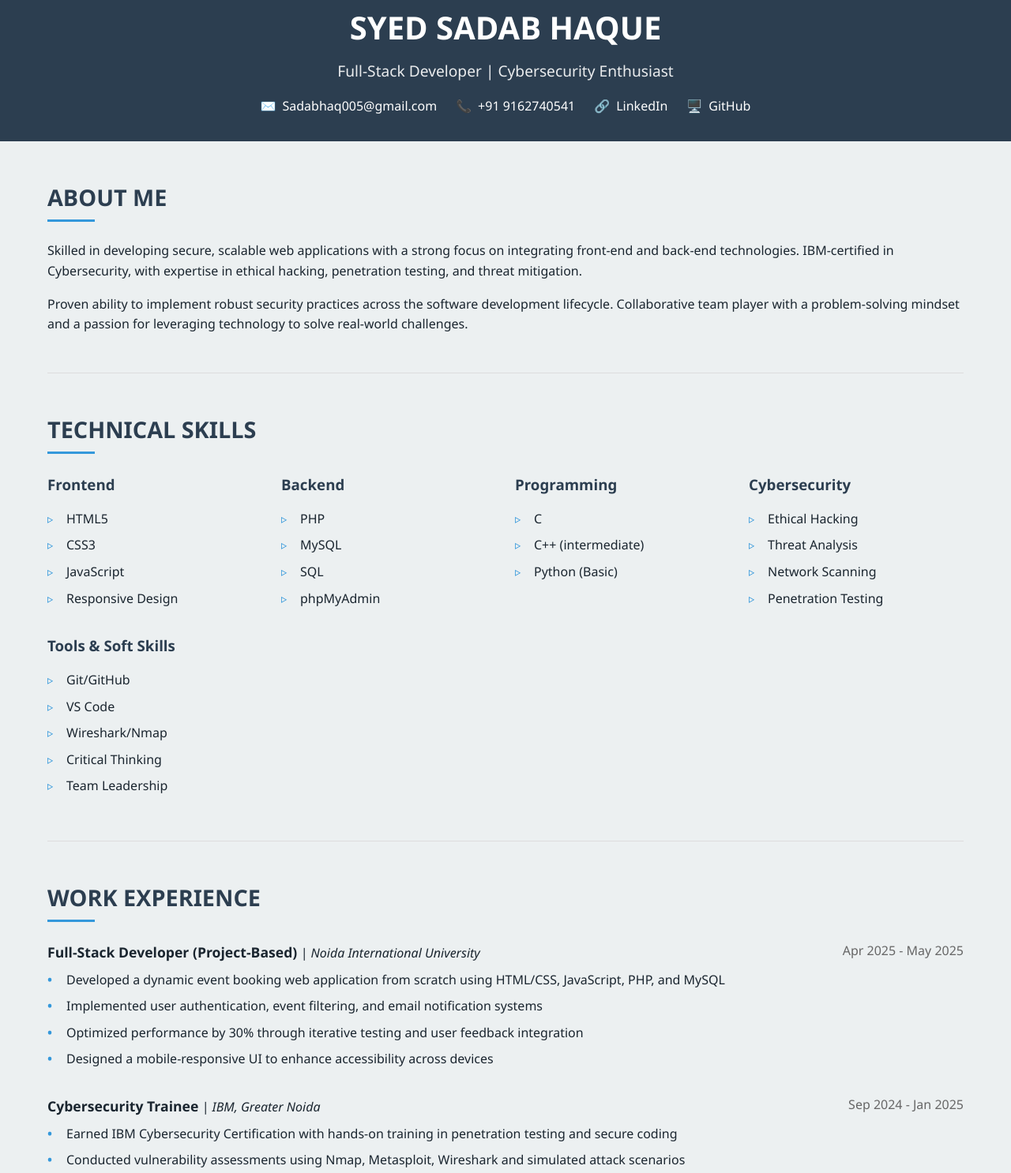
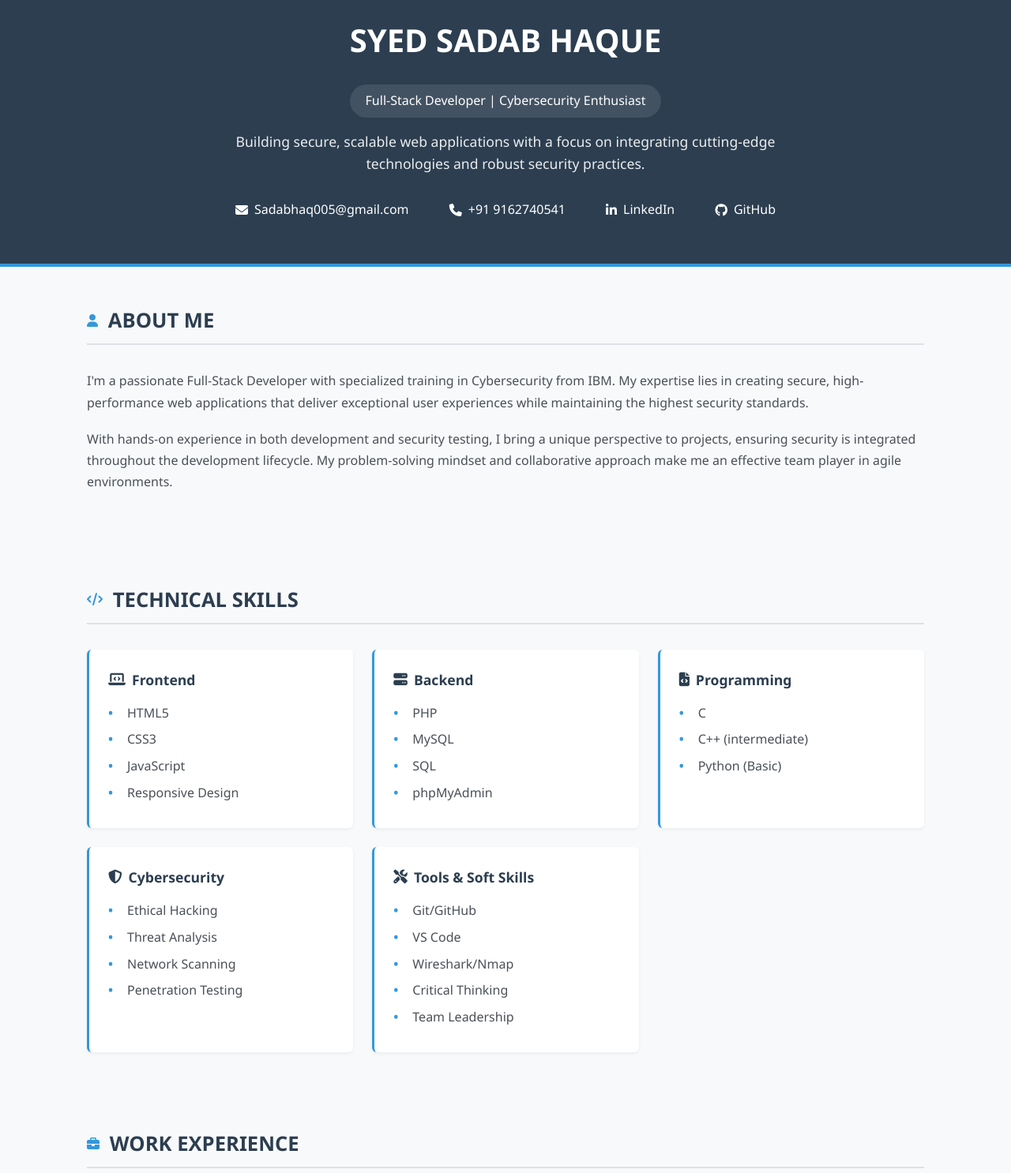
Before and after one commit to Sadabhaq/port, a plain HTML site: page index.html in a window 1280 px wide. Shown: the part 29-1515 px from the top of the page at 79% size. Drawn offline with Linux system fonts and the light colour scheme.

Commit message:
Update index.html

```diff
--- a/index.html
+++ b/index.html
@@ -4,30 +4,35 @@
     <meta charset="UTF-8">
     <meta name="viewport" content="width=device-width, initial-scale=1.0">
     <title>Syed Sadab Haque | Full-Stack Developer & Cybersecurity Specialist</title>
+    <link rel="stylesheet" href="https://cdnjs.cloudflare.com/ajax/libs/font-awesome/6.4.0/css/all.min.css">
     <style>
         :root {
             --primary: #2c3e50;
-            --secondary: #3498db;
-            --light: #ecf0f1;
-            --dark: #1a252f;
-            --success: #2ecc71;
+            --primary-light: #3d566e;
+            --accent: #3498db;
+            --accent-light: #5dade2;
+            --light: #f8f9fa;
+            --light-gray: #e9ecef;
+            --medium-gray: #dee2e6;
+            --dark: #212529;
+            --text: #495057;
         }
 
         * {
             margin: 0;
             padding: 0;
             box-sizing: border-box;
-            font-family: 'Segoe UI', Tahoma, Geneva, Verdana, sans-serif;
+            font-family: 'Segoe UI', Roboto, Oxygen, Ubuntu, Cantarell, 'Open Sans', sans-serif;
         }
 
         body {
             line-height: 1.6;
-            color: var(--dark);
+            color: var(--text);
             background-color: var(--light);
         }
 
         .container {
-            max-width: 1200px;
+            max-width: 1100px;
             margin: 0 auto;
             padding: 0 20px;
         }
@@ -35,17 +40,32 @@
         header {
             background-color: var(--primary);
             color: white;
-            padding: 2rem 0;
+            padding: 3rem 0;
             text-align: center;
+            border-bottom: 4px solid var(--accent);
         }
 
         header h1 {
             font-size: 2.5rem;
             margin-bottom: 0.5rem;
+            font-weight: 600;
+        }
+
+        .tagline {
+            display: inline-block;
+            padding: 0.5rem 1.2rem;
+            background-color: rgba(255, 255, 255, 0.1);
+            border-radius: 50px;
+            margin: 1rem 0;
+            font-size: 1rem;
+            font-weight: 500;
+            color: white;
         }
 
         header p {
-            font-size: 1.2rem;
+            font-size: 1.1rem;
+            max-width: 700px;
+            margin: 0 auto;
             opacity: 0.9;
         }
 
@@ -53,8 +73,8 @@
             display: flex;
             justify-content: center;
             flex-wrap: wrap;
-            gap: 1.5rem;
-            margin-top: 1rem;
+            gap: 1.2rem;
+            margin-top: 1.5rem;
         }
 
         .contact-info a {
@@ -63,59 +83,67 @@
             display: flex;
             align-items: center;
             gap: 0.5rem;
+            padding: 0.5rem 1rem;
+            border-radius: 4px;
+            transition: all 0.2s ease;
         }
 
         .contact-info a:hover {
-            color: var(--secondary);
+            background-color: rgba(255, 255, 255, 0.1);
         }
 
         section {
             padding: 3rem 0;
-            border-bottom: 1px solid #ddd;
         }
 
-        section:last-child {
-            border-bottom: none;
+        .section-header {
+            margin-bottom: 2rem;
+            padding-bottom: 0.5rem;
+            border-bottom: 2px solid var(--medium-gray);
+            display: flex;
+            align-items: center;
         }
 
-        h2 {
+        .section-header h2 {
             color: var(--primary);
-            margin-bottom: 1.5rem;
-            font-size: 1.8rem;
-            position: relative;
-            padding-bottom: 0.5rem;
+            font-size: 1.6rem;
+            font-weight: 600;
         }
 
-        h2::after {
-            content: '';
-            position: absolute;
-            bottom: 0;
-            left: 0;
-            width: 60px;
-            height: 3px;
-            background-color: var(--secondary);
+        .section-header .icon {
+            margin-right: 0.8rem;
+            color: var(--accent);
         }
 
         .about-content {
-            display: flex;
-            flex-direction: column;
-            gap: 1rem;
+            line-height: 1.7;
+        }
+
+        .about-content p {
+            margin-bottom: 1.2rem;
         }
 
         .skills-container {
-            display: flex;
-            flex-wrap: wrap;
+            display: grid;
+            grid-template-columns: repeat(auto-fill, minmax(250px, 1fr));
             gap: 1.5rem;
         }
 
         .skill-category {
-            flex: 1;
-            min-width: 250px;
+            background-color: white;
+            border-radius: 6px;
+            padding: 1.5rem;
+            box-shadow: 0 2px 4px rgba(0, 0, 0, 0.05);
+            border-left: 3px solid var(--accent);
         }
 
         .skill-category h3 {
+            color: var(--primary);
             margin-bottom: 1rem;
-            color: var(--primary);
+            font-size: 1.1rem;
+            display: flex;
+            align-items: center;
+            gap: 0.5rem;
         }
 
         .skill-list {
@@ -129,59 +157,115 @@
         }
 
         .skill-list li::before {
-            content: '▹';
+            content: '•';
             position: absolute;
             left: 0;
-            color: var(--secondary);
+            color: var(--accent);
+            font-weight: bold;
         }
 
         .experience-item, .education-item {
             margin-bottom: 2rem;
+            background-color: white;
+            border-radius: 6px;
+            padding: 1.5rem;
+            box-shadow: 0 2px 4px rgba(0, 0, 0, 0.05);
+            border-top: 3px solid var(--light-gray);
+        }
+
+        .experience-item:hover, .education-item:hover {
+            border-top-color: var(--accent);
         }
 
         .experience-header, .education-header {
             display: flex;
             justify-content: space-between;
-            margin-bottom: 0.5rem;
+            margin-bottom: 0.8rem;
             flex-wrap: wrap;
+            gap: 0.5rem;
         }
 
         .experience-title, .education-title {
-            font-weight: bold;
-            font-size: 1.1rem;
+            font-weight: 600;
+            color: var(--primary);
         }
 
         .experience-company, .education-institution {
-            font-style: italic;
+            color: var(--accent);
         }
 
         .experience-date, .education-date {
-            color: #666;
+            color: var(--text);
+            font-size: 0.9rem;
+            background-color: var(--light-gray);
+            padding: 0.2rem 0.8rem;
+            border-radius: 4px;
         }
 
         .experience-details, .education-details {
             list-style-type: none;
+            margin-top: 1rem;
         }
 
         .experience-details li, .education-details li {
-            margin-bottom: 0.5rem;
+            margin-bottom: 0.6rem;
             position: relative;
             padding-left: 1.5rem;
         }
 
         .experience-details li::before, .education-details li::before {
-            content: '•';
+            content: '›';
             position: absolute;
             left: 0;
-            color: var(--secondary);
-            font-weight: bold;
+            color: var(--accent);
+        }
+
+        .additional-details {
+            display: grid;
+            grid-template-columns: repeat(auto-fill, minmax(300px, 1fr));
+            gap: 1.5rem;
+        }
+
+        .detail-card {
+            background-color: white;
+            border-radius: 6px;
+            padding: 1.5rem;
+            box-shadow: 0 2px 4px rgba(0, 0, 0, 0.05);
+            border: 1px solid var(--light-gray);
+        }
+
+        .detail-card h3 {
+            color: var(--primary);
+            margin-bottom: 1rem;
+            font-size: 1.1rem;
+            display: flex;
+            align-items: center;
+            gap: 0.5rem;
         }
 
         footer {
             background-color: var(--primary);
             color: white;
             text-align: center;
-            padding: 1.5rem 0;
+            padding: 2rem 0;
+            margin-top: 2rem;
+        }
+
+        .social-links {
+            display: flex;
+            justify-content: center;
+            gap: 1.5rem;
+            margin-bottom: 1rem;
+        }
+
+        .social-links a {
+            color: white;
+            font-size: 1.2rem;
+            transition: color 0.2s ease;
+        }
+
+        .social-links a:hover {
+            color: var(--accent-light);
         }
 
         @media (max-width: 768px) {
@@ -189,9 +273,14 @@
                 font-size: 2rem;
             }
 
-            .experience-header, .education-header {
+            .contact-info {
                 flex-direction: column;
-                gap: 0.3rem;
+                align-items: center;
+                gap: 0.8rem;
+            }
+
+            .skills-container, .additional-details {
+                grid-template-columns: 1fr;
             }
         }
     </style>
@@ -200,19 +289,22 @@
     <header>
         <div class="container">
             <h1>SYED SADAB HAQUE</h1>
-            <p>Full-Stack Developer | Cybersecurity Enthusiast</p>
+            <div class="tagline">
+                Full-Stack Developer | Cybersecurity Enthusiast
+            </div>
+            <p>Building secure, scalable web applications with a focus on integrating cutting-edge technologies and robust security practices.</p>
             <div class="contact-info">
                 <a href="mailto:Sadabhaq005@gmail.com">
-                    <span>✉️</span> Sadabhaq005@gmail.com
+                    <i class="fas fa-envelope"></i> Sadabhaq005@gmail.com
                 </a>
                 <a href="tel:+919162740541">
-                    <span>📞</span> +91 9162740541
+                    <i class="fas fa-phone"></i> +91 9162740541
                 </a>
                 <a href="https://linkedin.com/in/syed-sadab-haque-5a086b333" target="_blank">
-                    <span>🔗</span> LinkedIn
+                    <i class="fab fa-linkedin-in"></i> LinkedIn
                 </a>
                 <a href="https://github.com/Sadabhaq" target="_blank">
-                    <span>🖥️</span> GitHub
+                    <i class="fab fa-github"></i> GitHub
                 </a>
             </div>
         </div>
@@ -220,18 +312,28 @@
 
     <main class="container">
         <section id="about">
-            <h2>ABOUT ME</h2>
+            <div class="section-header">
+                <div class="icon">
+                    <i class="fas fa-user"></i>
+                </div>
+                <h2>ABOUT ME</h2>
+            </div>
             <div class="about-content">
-                <p>Skilled in developing secure, scalable web applications with a strong focus on integrating front-end and back-end technologies. IBM-certified in Cybersecurity, with expertise in ethical hacking, penetration testing, and threat mitigation.</p>
-                <p>Proven ability to implement robust security practices across the software development lifecycle. Collaborative team player with a problem-solving mindset and a passion for leveraging technology to solve real-world challenges.</p>
+                <p>I'm a passionate Full-Stack Developer with specialized training in Cybersecurity from IBM. My expertise lies in creating secure, high-performance web applications that deliver exceptional user experiences while maintaining the highest security standards.</p>
+                <p>With hands-on experience in both development and security testing, I bring a unique perspective to projects, ensuring security is integrated throughout the development lifecycle. My problem-solving mindset and collaborative approach make me an effective team player in agile environments.</p>
             </div>
         </section>
 
         <section id="skills">
-            <h2>TECHNICAL SKILLS</h2>
+            <div class="section-header">
+                <div class="icon">
+                    <i class="fas fa-code"></i>
+                </div>
+                <h2>TECHNICAL SKILLS</h2>
+            </div>
             <div class="skills-container">
                 <div class="skill-category">
-                    <h3>Frontend</h3>
+                    <h3><i class="fas fa-laptop-code"></i> Frontend</h3>
                     <ul class="skill-list">
                         <li>HTML5</li>
                         <li>CSS3</li>
@@ -240,7 +342,7 @@
                     </ul>
                 </div>
                 <div class="skill-category">
-                    <h3>Backend</h3>
+                    <h3><i class="fas fa-server"></i> Backend</h3>
                     <ul class="skill-list">
                         <li>PHP</li>
                         <li>MySQL</li>
@@ -249,7 +351,7 @@
                     </ul>
                 </div>
                 <div class="skill-category">
-                    <h3>Programming</h3>
+                    <h3><i class="fas fa-file-code"></i> Programming</h3>
                     <ul class="skill-list">
                         <li>C</li>
                         <li>C++ (intermediate)</li>
@@ -257,7 +359,7 @@
                     </ul>
                 </div>
                 <div class="skill-category">
-                    <h3>Cybersecurity</h3>
+                    <h3><i class="fas fa-shield-alt"></i> Cybersecurity</h3>
                     <ul class="skill-list">
                         <li>Ethical Hacking</li>
                         <li>Threat Analysis</li>
@@ -266,7 +368,7 @@
                     </ul>
                 </div>
                 <div class="skill-category">
-                    <h3>Tools & Soft Skills</h3>
+                    <h3><i class="fas fa-tools"></i> Tools & Soft Skills</h3>
                     <ul class="skill-list">
                         <li>Git/GitHub</li>
                         <li>VS Code</li>
@@ -279,7 +381,12 @@
         </section>
 
         <section id="experience">
-            <h2>WORK EXPERIENCE</h2>
+            <div class="section-header">
+                <div class="icon">
+                    <i class="fas fa-briefcase"></i>
+                </div>
+                <h2>WORK EXPERIENCE</h2>
+            </div>
             <div class="experience-item">
                 <div class="experience-header">
                     <div>
@@ -329,7 +436,12 @@
         </section>
 
         <section id="education">
-            <h2>EDUCATION</h2>
+            <div class="section-header">
+                <div class="icon">
+                    <i class="fas fa-graduation-cap"></i>
+                </div>
+                <h2>EDUCATION</h2>
+            </div>
             <div class="education-item">
                 <div class="education-header">
                     <div>
@@ -365,37 +477,71 @@
         </section>
 
         <section id="additional">
-            <h2>ADDITIONAL DETAILS</h2>
-            <div class="about-content">
-                <p><strong>Certifications:</strong> IBM Cybersecurity Analyst, Ethical Hacking Fundamentals</p>
-                <p><strong>Interests:</strong> Open-Source Contributions, CTF Challenges, Hackathons, Tech Blogging</p>
-                <p><strong>Languages:</strong> English (C1 Proficient), Hindi (Native), Bengali (A2 Basic)</p>
+            <div class="section-header">
+                <div class="icon">
+                    <i class="fas fa-ellipsis-h"></i>
+                </div>
+                <h2>ADDITIONAL DETAILS</h2>
+            </div>
+            <div class="additional-details">
+                <div class="detail-card">
+                    <h3><i class="fas fa-certificate"></i> Certifications</h3>
+                    <p>IBM Cybersecurity Analyst, Ethical Hacking Fundamentals</p>
+                </div>
+                <div class="detail-card">
+                    <h3><i class="fas fa-heart"></i> Interests</h3>
+                    <p>Open-Source Contributions, CTF Challenges, Hackathons, Tech Blogging</p>
+                </div>
+                <div class="detail-card">
+                    <h3><i class="fas fa-language"></i> Languages</h3>
+                    <p>English (C1 Proficient), Hindi (Native), Bengali (A2 Basic)</p>
+                </div>
             </div>
         </section>
     </main>
 
     <footer>
         <div class="container">
-            <p>&copy; 2025 Syed Sadab Haque. All rights reserved.</p>
+            <div class="social-links">
+                <a href="https://linkedin.com/in/syed-sadab-haque-5a086b333" target="_blank" aria-label="LinkedIn">
+                    <i class="fab fa-linkedin-in"></i>
+                </a>
+                <a href="https://github.com/Sadabhaq" target="_blank" aria-label="GitHub">
+                    <i class="fab fa-github"></i>
+                </a>
+                <a href="mailto:Sadabhaq005@gmail.com" aria-label="Email">
+                    <i class="fas fa-envelope"></i>
+                </a>
+            </div>
+            <p>&copy; <span id="current-year"></span> Syed Sadab Haque. All rights reserved.</p>
         </div>
     </footer>
 
     <script>
-        // Simple JavaScript for potential future enhancements
         document.addEventListener('DOMContentLoaded', function() {
-            // Smooth scrolling for anchor links
-            document.querySelectorAll('a[href^="#"]').forEach(anchor => {
-                anchor.addEventListener('click', function(e) {
-                    e.preventDefault();
-                    document.querySelector(this.getAttribute('href')).scrollIntoView({
-                        behavior: 'smooth'
-                    });
+            // Current year for footer
+            document.getElementById('current-year').textContent = new Date().getFullYear();
+
+            // Simple animation for experience items
+            const animateItems = () => {
+                const items = document.querySelectorAll('.experience-item, .education-item, .skill-category');
+                items.forEach((item, index) => {
+                    setTimeout(() => {
+                        item.style.opacity = '1';
+                        item.style.transform = 'translateY(0)';
+                    }, 100 * index);
                 });
+            };
+
+            // Set initial state
+            document.querySelectorAll('.experience-item, .education-item, .skill-category').forEach(el => {
+                el.style.opacity = '0';
+                el.style.transform = 'translateY(20px)';
+                el.style.transition = 'opacity 0.3s ease, transform 0.3s ease';
             });
 
-            // Current year for footer
-            document.querySelector('footer p').textContent =
-                `© ${new Date().getFullYear()} Syed Sadab Haque. All rights reserved.`;
+            // Run animation
+            setTimeout(animateItems, 300);
         });
     </script>
 </body>
```
